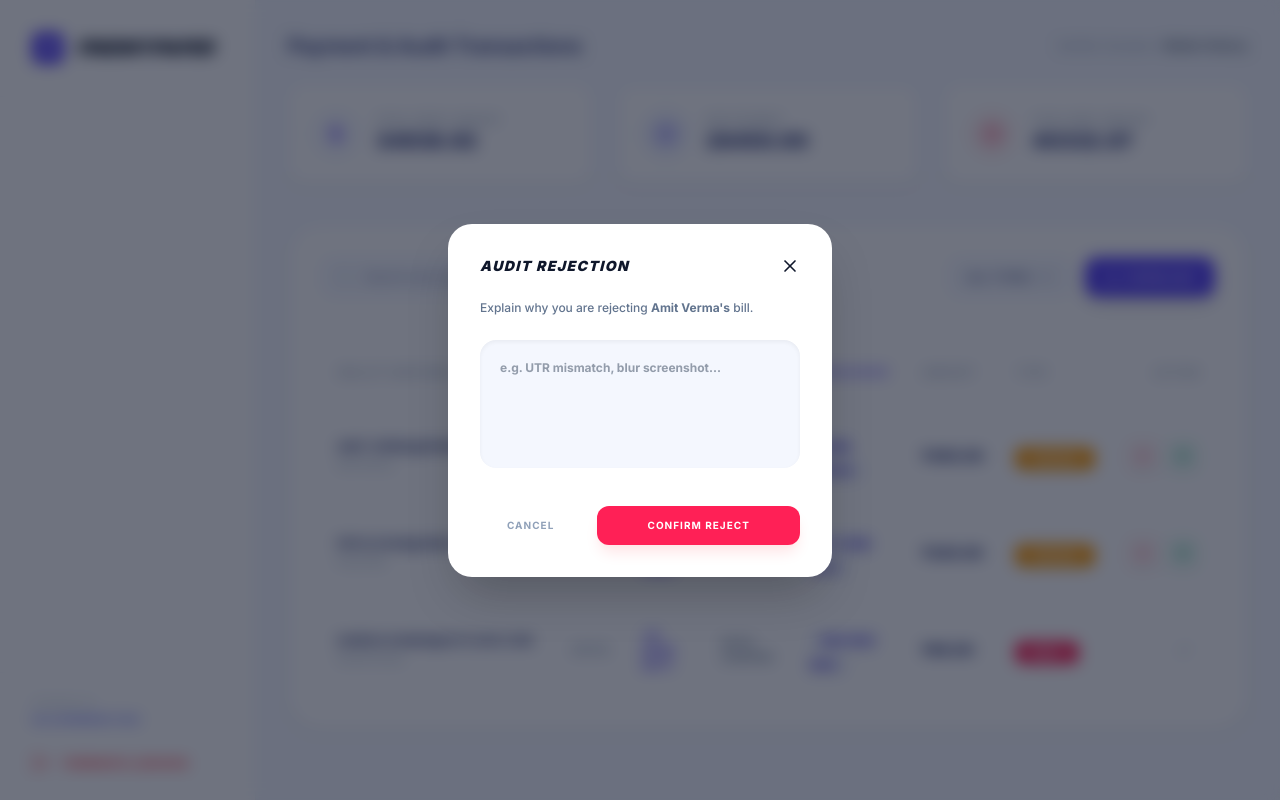
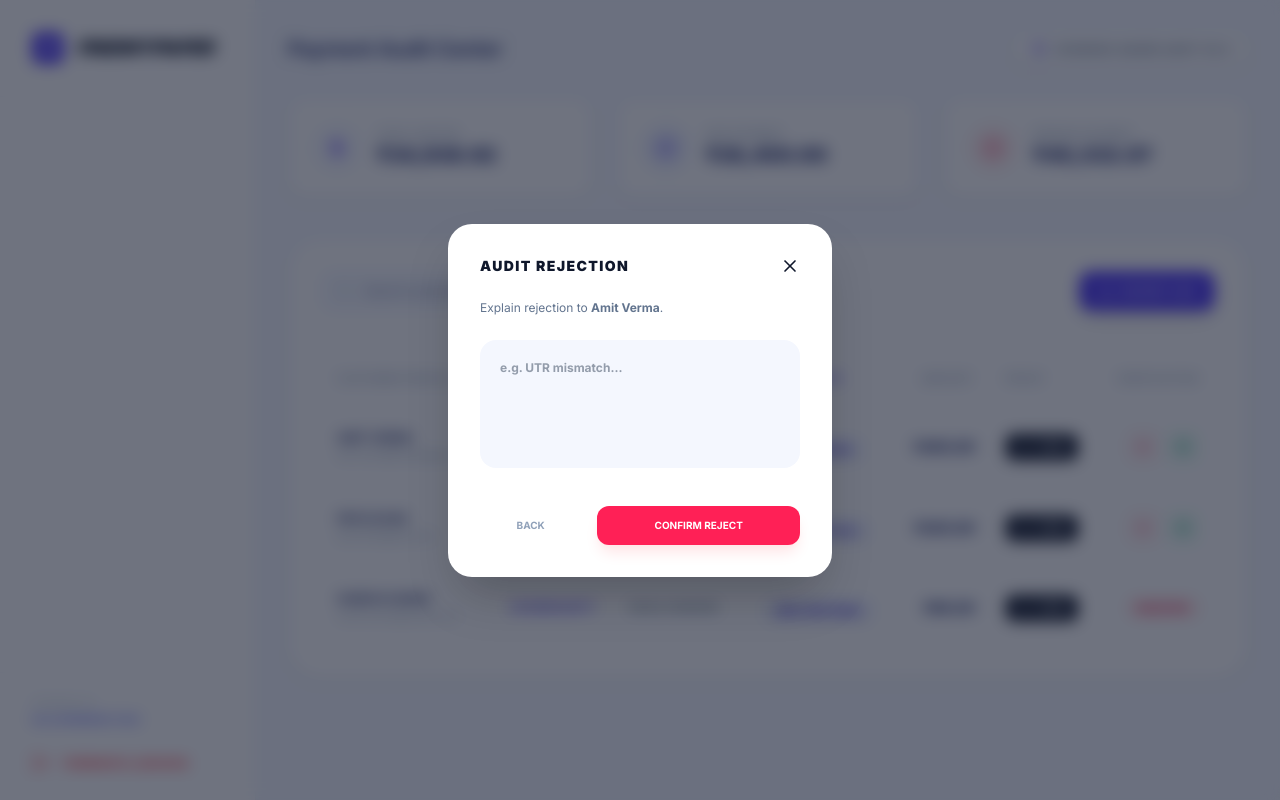
Before and after one commit to shrahul270-ai/findmypaper, a Next.js app: page /verifier in a window 1280 px wide. Both pictures are taken after a click on the button 1143 px from the left and 456 px from the top of the page. Built offline with nearby package versions, Linux system fonts and the light colour scheme.

Commit message:
Verifier Update: Implemented View Proof modal for screenshot-based verification

```diff
--- a/src/app/verifier/page.tsx
+++ b/src/app/verifier/page.tsx
@@ -5,7 +5,8 @@ import {
   Search, Filter, Download, ChevronDown, User,
   Building2, Bike, Newspaper, CheckCircle2, XCircle,
   Clock, ArrowUpRight, ArrowDownLeft, MoreVertical,
-  Mail, Hash, Calendar, DollarSign, Wallet, AlertCircle, X, PhoneCall, RefreshCw
+  Mail, Hash, Calendar, DollarSign, Wallet, AlertCircle, X, PhoneCall, RefreshCw,
+  Image as ImageIcon, Eye, ShieldCheck
 } from 'lucide-react';
 import Sidebar from '@/components/layout/Sidebar';
 import { cn } from '@/lib/utils';
@@ -14,8 +15,8 @@ export default function VerifierDashboard() {
   const [searchTerm, setSearchTerm] = useState('');
   const [selectedTx, setSelectedTx] = useState<any>(null);
   const [showRejectModal, setShowRejectModal] = useState(false);
+  const [showProofModal, setShowProofModal] = useState(false);
   const [rejectReason, setRejectReason] = useState('');
-  const [showReportModal, setShowReportModal] = useState(false);
 
   // Sample Data
   const [transactions, setTransactions] = useState([
@@ -27,10 +28,10 @@ export default function VerifierDashboard() {
       addedBy: 'Ramesh (Hawker)',
       paper: 'Dainik Bhaskar',
       amount: 450.00,
-      balance: 902.01,
       status: 'PENDING',
       time: 'May 05, 2026, 11:23 PM',
-      paymentId: 'TXN_AE657A2B'
+      paymentId: 'TXN_AE657A2B',
+      proof: 'https://images.unsplash.com/photo-1554224155-8d04cb21cd6c?auto=format&fit=crop&q=80&w=400' // Placeholder for receipt
     },
     {
       id: '2182',
@@ -40,10 +41,10 @@ export default function VerifierDashboard() {
       addedBy: 'Amit (Agent)',
       paper: 'TOI + Amar Ujala',
       amount: 320.00,
-      balance: -3364.78,
       status: 'PENDING',
       time: 'May 05, 2026, 11:16 PM',
-      paymentId: '-'
+      paymentId: '-',
+      proof: 'https://images.unsplash.com/photo-1554224155-8d04cb21cd6c?auto=format&fit=crop&q=80&w=400'
     },
     {
       id: '9756',
@@ -53,21 +54,22 @@ export default function VerifierDashboard() {
       addedBy: 'Rahul (Hawker)',
       paper: 'India Today (Mag)',
       amount: 69.00,
-      balance: 263.70,
       status: 'REJECTED',
       reason: 'Invalid UTR Number',
       time: 'May 05, 2026, 11:11 PM',
-      paymentId: 'TXN_COOPERS'
+      paymentId: 'TXN_COOPERS',
+      proof: 'https://images.unsplash.com/photo-1554224155-8d04cb21cd6c?auto=format&fit=crop&q=80&w=400'
     }
   ]);
 
-  // FIXED: Button Actions
   const handleApprove = (id: string) => {
     setTransactions(prev => prev.map(t => t.id === id ? { ...t, status: 'PAID' } : t));
+    setShowProofModal(false);
+    setSelectedTx(null);
   };
 
-  const handleRejectClick = (tx: any) => {
-    setSelectedTx(tx);
+  const openRejectFromModal = () => {
+    setShowProofModal(false);
     setShowRejectModal(true);
   };
 
@@ -81,7 +83,6 @@ export default function VerifierDashboard() {
 
   const filteredTransactions = transactions.filter(t =>
     t.name.toLowerCase().includes(searchTerm.toLowerCase()) ||
-    t.email.toLowerCase().includes(searchTerm.toLowerCase()) ||
     t.phone.includes(searchTerm)
   );
 
@@ -90,92 +91,91 @@ export default function VerifierDashboard() {
       <Sidebar role="VERIFIER" />
 
       <main className="flex-1 p-6 md:p-8 overflow-y-auto">
-        <header className="flex justify-between items-center mb-6">
-           <h1 className="text-xl font-bold text-[#2B3674]">Payment & Audit Transactions</h1>
-           <div className="flex items-center gap-3">
-              <p className="text-xs text-slate-400 font-medium">Verifier Console » <span className="text-slate-600 font-bold">Wallet-History</span></p>
+        <header className="flex justify-between items-center mb-8">
+           <h1 className="text-xl font-bold text-[#2B3674]">Payment Audit Center</h1>
+           <div className="bg-white px-4 py-2 rounded-xl shadow-sm border border-slate-100 flex items-center gap-2">
+              <ShieldCheck size={16} className="text-indigo-600" />
+              <p className="text-[10px] font-black text-slate-500 uppercase tracking-widest italic">Evidence-Based Audit v8.5</p>
            </div>
         </header>
 
-        {/* Top Cards */}
+        {/* Stats Summary */}
         <div className="grid grid-cols-1 md:grid-cols-3 gap-6 mb-10">
-           <div className="bg-white p-6 rounded-2xl shadow-sm flex items-center gap-4">
+           <div className="bg-white p-6 rounded-2xl shadow-sm border border-slate-100 flex items-center gap-4">
               <div className="w-12 h-12 bg-[#F4F7FE] rounded-full flex items-center justify-center text-[#4318FF]"><DollarSign size={20} /></div>
-              <div><p className="text-[9px] font-bold text-slate-400 uppercase tracking-widest">Total Credit Amount</p><p className="text-xl font-black text-[#2B3674]">34938.92</p></div>
+              <div><p className="text-[9px] font-bold text-slate-400 uppercase tracking-widest">Total Audited</p><p className="text-xl font-black text-[#2B3674]">₹34,938.92</p></div>
            </div>
            <div className="bg-white p-6 rounded-2xl shadow-sm border-2 border-indigo-50 flex items-center gap-4">
               <div className="w-12 h-12 bg-indigo-50 rounded-full flex items-center justify-center text-indigo-600"><CheckCircle2 size={20} /></div>
-              <div><p className="text-[9px] font-bold text-slate-400 uppercase tracking-widest">Paid Payment</p><p className="text-xl font-black text-[#2B3674]">28450.00</p></div>
+              <div><p className="text-[9px] font-bold text-slate-400 uppercase tracking-widest">Paid Payment</p><p className="text-xl font-black text-[#2B3674]">₹28,450.00</p></div>
            </div>
-           <div className="bg-white p-6 rounded-2xl shadow-sm flex items-center gap-4">
-              <div className="w-12 h-12 bg-rose-50 rounded-full flex items-center justify-center text-rose-500"><Clock size={20} /></div>
-              <div><p className="text-[9px] font-bold text-slate-400 uppercase tracking-widest">Total Debit Amount</p><p className="text-xl font-black text-[#2B3674]">40332.07</p></div>
+           <div className="bg-white p-6 rounded-2xl shadow-sm border border-slate-100 flex items-center gap-4">
+              <div className="w-12 h-12 bg-rose-50 rounded-full flex items-center justify-center text-rose-500"><AlertCircle size={20} /></div>
+              <div><p className="text-[9px] font-bold text-slate-400 uppercase tracking-widest">Pending Payment</p><p className="text-xl font-black text-[#2B3674]">₹40,332.07</p></div>
            </div>
         </div>
 
-        {/* Main Table Content */}
+        {/* Main Audit List */}
         <div className="bg-white rounded-[2rem] shadow-sm border border-slate-100 p-8">
            <div className="flex flex-col md:flex-row justify-between gap-6 mb-10">
               <div className="relative w-full md:w-96 text-slate-900">
                  <Search className="absolute left-4 top-1/2 -translate-y-1/2 text-slate-300" size={16} />
                  <input
                   type="text"
-                  placeholder="Search user email, mobile..."
+                  placeholder="Search customer, mobile..."
                   value={searchTerm}
                   onChange={(e) => setSearchTerm(e.target.value)}
                   className="w-full pl-11 pr-4 py-3 bg-[#F4F7FE] border-none rounded-xl text-xs font-semibold text-[#2B3674] outline-none focus:ring-2 focus:ring-indigo-600"
                  />
               </div>
               <div className="flex gap-3">
-                 <button className="px-5 py-2.5 bg-[#F4F7FE] text-[#2B3674] rounded-xl text-[10px] font-bold uppercase tracking-widest flex items-center gap-2 hover:bg-slate-200 transition-all">All Types <ChevronDown size={14}/></button>
-                 <button onClick={() => setShowReportModal(true)} className="px-5 py-2.5 bg-indigo-600 text-white rounded-xl text-[10px] font-bold uppercase tracking-widest flex items-center gap-2 shadow-lg hover:scale-105 transition-all"><Download size={14}/> Download</button>
+                 <button className="px-5 py-2.5 bg-indigo-600 text-white rounded-xl text-[10px] font-bold uppercase tracking-widest flex items-center gap-2 shadow-lg hover:scale-105 transition-all"><Download size={14}/> Export Log</button>
               </div>
            </div>
 
            <div className="overflow-x-auto">
-              <table className="w-full text-left">
+              <table className="w-full text-left border-collapse">
                  <thead>
-                    <tr className="border-b border-slate-50 text-[10px] font-bold text-slate-400 uppercase tracking-widest italic">
-                       <th className="px-4 py-5">Wallet User Email</th>
-                       <th className="px-4 py-5">User ID</th>
+                    <tr className="border-b border-slate-50 text-[10px] font-bold text-slate-400 uppercase tracking-widest">
+                       <th className="px-4 py-5">Customer Profile</th>
                        <th className="px-4 py-5">Mobile</th>
                        <th className="px-4 py-5">Added By</th>
                        <th className="px-4 py-5 text-indigo-600">Items/Paper</th>
-                       <th className="px-4 py-5">Amount</th>
-                       <th className="px-4 py-5">Type</th>
-                       <th className="px-4 py-5 text-right">Action</th>
+                       <th className="px-4 py-5 text-right">Amount</th>
+                       <th className="px-4 py-5">Proof</th>
+                       <th className="px-4 py-5 text-right">Verification</th>
                     </tr>
                  </thead>
                  <tbody className="divide-y divide-slate-50">
                     {filteredTransactions.map((tx) => (
                        <tr key={tx.id} className="hover:bg-slate-50/50 transition-all group">
                           <td className="px-4 py-6">
-                             <p className="text-xs font-bold text-[#2B3674] leading-none mb-1 uppercase tracking-tight">{tx.email}</p>
-                             <p className="text-[10px] text-slate-400 font-medium">{tx.name}</p>
+                             <p className="text-xs font-bold text-[#2B3674] leading-none mb-1 uppercase tracking-tight">{tx.name}</p>
+                             <p className="text-[9px] text-slate-400 font-medium">{tx.email}</p>
                           </td>
-                          <td className="px-4 py-6 text-xs font-semibold text-slate-400">#{tx.id}</td>
-                          <td className="px-4 py-6 text-[10px] font-black text-indigo-600">{tx.phone}</td>
+                          <td className="px-4 py-6 text-[10px] font-black text-indigo-600 italic">{tx.phone}</td>
                           <td className="px-4 py-6 text-[10px] font-bold text-slate-500 uppercase">{tx.addedBy}</td>
                           <td className="px-4 py-6">
-                             <span className="text-[9px] font-black text-indigo-700 bg-indigo-50 px-3 py-1 rounded-full uppercase tracking-tighter shadow-sm">{tx.paper}</span>
+                             <span className="text-[9px] font-black text-indigo-700 bg-indigo-50 px-3 py-1 rounded-full uppercase tracking-tighter shadow-sm border border-indigo-100">{tx.paper}</span>
                           </td>
-                          <td className="px-4 py-6 text-sm font-black text-[#2B3674]">₹{tx.amount.toFixed(2)}</td>
+                          <td className="px-4 py-6 text-sm font-black text-[#2B3674] text-right italic">₹{tx.amount.toFixed(2)}</td>
                           <td className="px-4 py-6">
-                             <span className={cn("px-4 py-1.5 rounded-lg text-[9px] font-black uppercase tracking-widest text-white shadow-sm",
-                                tx.status === 'PAID' ? "bg-emerald-500" : tx.status === 'REJECTED' ? "bg-rose-500" : "bg-amber-500"
-                             )}>
-                                {tx.status === 'PAID' ? 'Credit' : tx.status === 'REJECTED' ? 'Debit' : 'Pending'}
-                             </span>
+                             <button
+                              onClick={() => { setSelectedTx(tx); setShowProofModal(true); }}
+                              className="flex items-center gap-2 bg-slate-900 text-white px-3 py-1.5 rounded-lg text-[9px] font-black uppercase tracking-widest shadow-md hover:bg-indigo-600 transition-all"
+                             >
+                                <Eye size={12} /> View
+                             </button>
                           </td>
                           <td className="px-4 py-6 text-right">
                              <div className="flex justify-end gap-2">
                                 {tx.status === 'PENDING' ? (
                                    <>
-                                      <button onClick={() => handleRejectClick(tx)} className="w-8 h-8 bg-rose-50 text-rose-500 rounded-lg flex items-center justify-center hover:bg-rose-500 hover:text-white transition-all shadow-sm"><X size={14}/></button>
-                                      <button onClick={() => handleApprove(tx.id)} className="w-8 h-8 bg-emerald-50 text-emerald-600 rounded-lg flex items-center justify-center hover:bg-emerald-600 hover:text-white transition-all shadow-sm"><CheckCircle2 size={14}/></button>
+                                      <button onClick={() => { setSelectedTx(tx); setShowRejectModal(true); }} className="w-8 h-8 bg-rose-50 text-rose-500 rounded-lg flex items-center justify-center hover:bg-rose-500 hover:text-white transition-all"><X size={14}/></button>
+                                      <button onClick={() => handleApprove(tx.id)} className="w-8 h-8 bg-emerald-50 text-emerald-600 rounded-lg flex items-center justify-center hover:bg-emerald-600 hover:text-white transition-all"><CheckCircle2 size={14}/></button>
                                    </>
                                 ) : (
-                                   <button onClick={() => handleApprove(tx.id)} className="p-2 text-slate-300 hover:text-indigo-600 transition-all"><RefreshCw size={14} /></button>
+                                   <span className={cn("px-3 py-1 rounded-full text-[8px] font-black uppercase tracking-widest", tx.status === 'PAID' ? "bg-emerald-100 text-emerald-600" : "bg-rose-100 text-rose-600")}>{tx.status}</span>
                                 )}
                              </div>
                           </td>
@@ -187,41 +187,46 @@ export default function VerifierDashboard() {
         </div>
       </main>
 
-      {/* Reject Modal FIXED */}
-      {showRejectModal && (
-        <div className="fixed inset-0 bg-slate-900/60 backdrop-blur-sm flex items-center justify-center z-[200] p-4 text-slate-900">
-          <div className="bg-white max-w-sm w-full rounded-3xl p-8 shadow-2xl animate-in zoom-in duration-200">
-             <div className="flex justify-between items-center mb-6">
-                <h2 className="text-sm font-black uppercase tracking-widest text-slate-900 italic">Audit Rejection</h2>
-                <button onClick={() => setShowRejectModal(false)}><X size={20}/></button>
-             </div>
-             <p className="text-xs text-slate-500 mb-6 font-medium">Explain why you are rejecting <strong>{selectedTx?.name}'s</strong> bill.</p>
-             <textarea
-              value={rejectReason}
-              onChange={(e) => setRejectReason(e.target.value)}
-              placeholder="e.g. UTR mismatch, blur screenshot..."
-              className="w-full bg-[#F4F7FE] border-none rounded-2xl p-5 text-xs font-bold text-slate-700 outline-none focus:ring-2 focus:ring-rose-500 h-32 resize-none transition-all shadow-inner"
-             />
-             <div className="flex gap-4 mt-8">
-                <button onClick={() => setShowRejectModal(false)} className="flex-1 py-3 text-[10px] font-bold uppercase tracking-widest text-slate-400">Cancel</button>
-                <button onClick={confirmRejection} className="flex-2 py-3 bg-rose-500 text-white rounded-xl text-[10px] font-bold uppercase tracking-widest shadow-lg shadow-rose-100 hover:bg-rose-600" disabled={!rejectReason}>Confirm Reject</button>
-             </div>
-          </div>
+      {/* Proof Modal - GIANT PREVIEW */}
+      {showProofModal && (
+        <div className="fixed inset-0 bg-slate-900/95 backdrop-blur-xl flex items-center justify-center z-[200] p-4 text-slate-900">
+           <div className="bg-white max-w-2xl w-full rounded-[3rem] p-8 shadow-2xl relative animate-in zoom-in duration-300">
+              <button onClick={() => setShowProofModal(false)} className="absolute top-8 right-8 text-slate-300 hover:text-slate-900"><XCircle size={32}/></button>
+              <div className="flex flex-col md:flex-row gap-8">
+                 <div className="flex-1 bg-slate-100 rounded-3xl overflow-hidden shadow-inner flex items-center justify-center min-h-[400px]">
+                    <img src={selectedTx?.proof} alt="Payment Proof" className="w-full h-full object-cover" />
+                 </div>
+                 <div className="flex-1 flex flex-col justify-between py-4">
+                    <div className="space-y-6">
+                       <div>
+                          <p className="text-indigo-600 text-[10px] font-black uppercase tracking-widest mb-1 italic">TRANSACTION_DETAILS</p>
+                          <h2 className="text-3xl font-black text-[#2B3674] italic uppercase tracking-tighter leading-none">{selectedTx?.name}</h2>
+                          <p className="text-sm font-bold text-slate-400 mt-1">{selectedTx?.phone}</p>
+                       </div>
+                       <div className="bg-slate-50 p-6 rounded-2xl space-y-3">
+                          <div className="flex justify-between items-center"><span className="text-[9px] font-black text-slate-400 uppercase">Amount</span><span className="text-lg font-black text-[#2B3674]">₹{selectedTx?.amount}</span></div>
+                          <div className="flex justify-between items-center"><span className="text-[9px] font-black text-slate-400 uppercase">Paper</span><span className="text-[10px] font-bold text-indigo-600">{selectedTx?.paper}</span></div>
+                          <div className="flex justify-between items-center"><span className="text-[9px] font-black text-slate-400 uppercase">UTR_ID</span><span className="text-[10px] font-mono text-slate-600">{selectedTx?.paymentId}</span></div>
+                       </div>
+                    </div>
+                    <div className="flex gap-4">
+                       <button onClick={openRejectFromModal} className="flex-1 py-4 bg-rose-50 text-rose-600 rounded-2xl text-[10px] font-black uppercase tracking-widest shadow-sm hover:bg-rose-600 hover:text-white transition-all border border-rose-100">REJECT_BILL</button>
+                       <button onClick={() => handleApprove(selectedTx.id)} className="flex-1 py-4 bg-emerald-600 text-white rounded-2xl text-[10px] font-black uppercase tracking-widest shadow-xl hover:scale-105 transition-all">APPROVE_PAYMENT</button>
+                    </div>
+                 </div>
+              </div>
+           </div>
         </div>
       )}
 
-      {/* Report Modal FIXED */}
-      {showReportModal && (
-        <div className="fixed inset-0 bg-slate-900/60 backdrop-blur-sm flex items-center justify-center z-[200] p-4 text-slate-900">
-          <div className="bg-white max-w-sm w-full rounded-3xl p-8 shadow-2xl animate-in zoom-in duration-200">
-             <div className="flex justify-between items-center mb-6">
-                <h2 className="text-sm font-black uppercase tracking-widest text-slate-900 italic">Export Report</h2>
-                <button onClick={() => setShowReportModal(false)}><X size={20}/></button>
-             </div>
-             <div className="space-y-3">
-                <button className="w-full p-4 bg-slate-50 hover:bg-indigo-600 hover:text-white rounded-2xl text-[10px] font-black uppercase transition-all shadow-sm">Daily Summary CSV</button>
-                <button className="w-full p-4 bg-slate-50 hover:bg-indigo-600 hover:text-white rounded-2xl text-[10px] font-black uppercase transition-all shadow-sm">Audit Log PDF</button>
-             </div>
+      {/* Reject Modal */}
+      {showRejectModal && (
+        <div className="fixed inset-0 bg-slate-900/60 backdrop-blur-sm flex items-center justify-center z-[210] p-4 text-slate-900">
+          <div className="bg-white max-w-sm w-full rounded-3xl p-8 shadow-2xl animate-in scale-in duration-200">
+             <div className="flex justify-between items-center mb-6"><h2 className="text-sm font-black uppercase tracking-widest text-slate-900">Audit Rejection</h2><button onClick={() => setShowRejectModal(false)}><X size={20}/></button></div>
+             <p className="text-xs text-slate-500 mb-6">Explain rejection to <strong>{selectedTx?.name}</strong>.</p>
+             <textarea value={rejectReason} onChange={(e) => setRejectReason(e.target.value)} placeholder="e.g. UTR mismatch..." className="w-full bg-[#F4F7FE] border-none rounded-2xl p-5 text-xs font-bold text-slate-700 outline-none h-32 resize-none" />
+             <div className="flex gap-4 mt-8"><button onClick={() => setShowRejectModal(false)} className="flex-1 py-3 text-[10px] font-bold text-slate-400 uppercase">Back</button><button onClick={confirmRejection} className="flex-2 py-3 bg-rose-500 text-white rounded-xl text-[10px] font-bold uppercase shadow-lg shadow-rose-100 hover:bg-rose-600" disabled={!rejectReason}>Confirm Reject</button></div>
           </div>
         </div>
       )}
```
